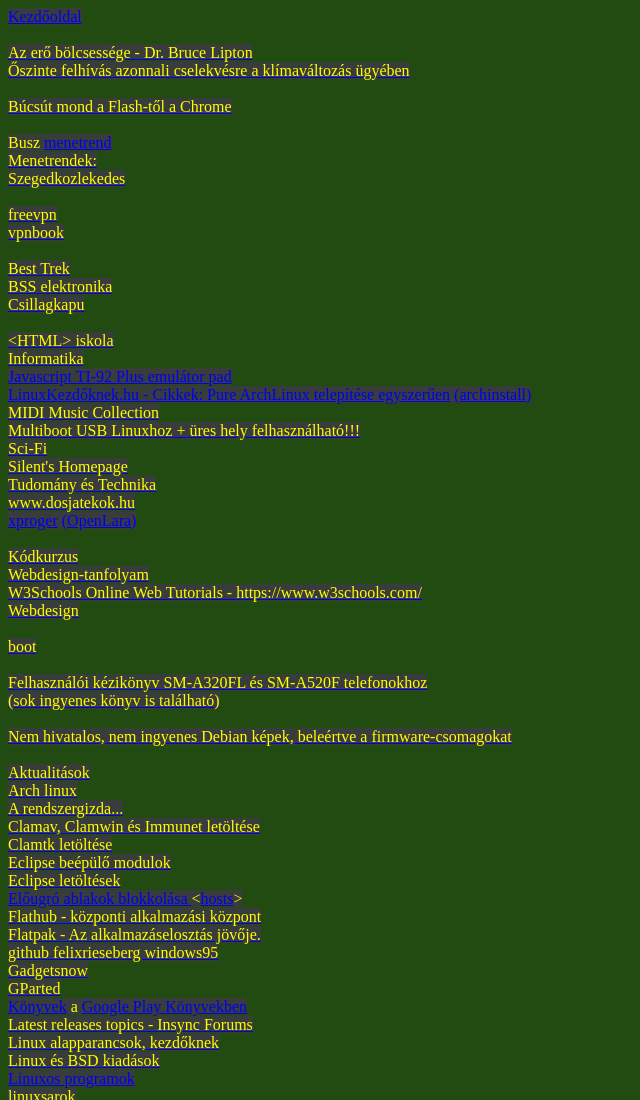
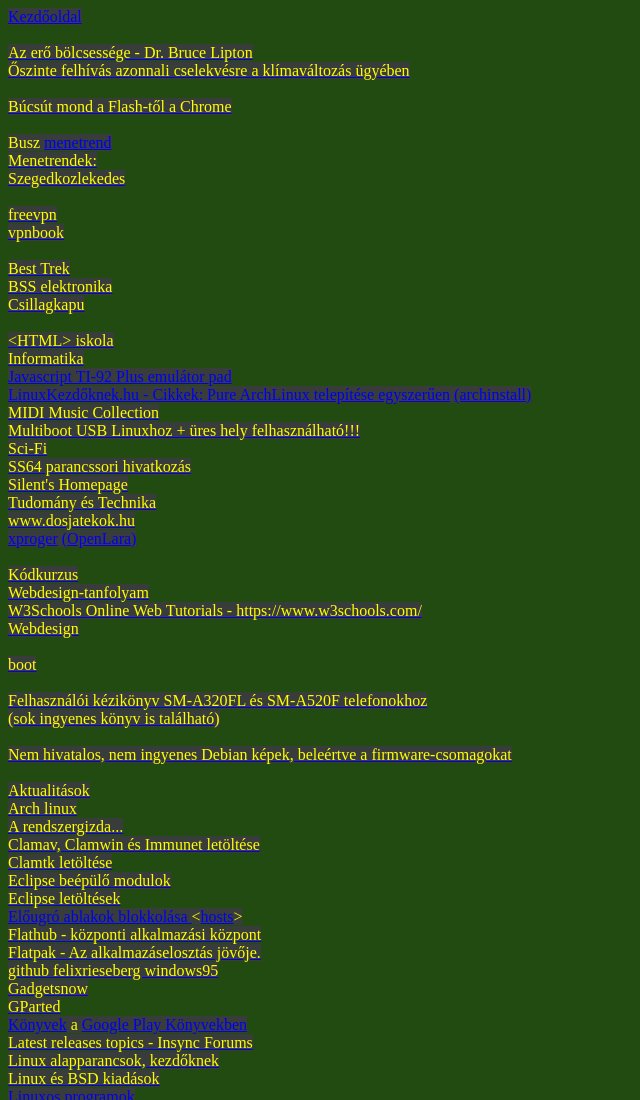
Before and after one commit to csakalinuxjo/csakalinuxjo.github.io, a plain HTML site: page menu.htm in a window 1280 px wide. Shown: the top 1100 px of the page, without its empty margins (0-640 px from the left). Drawn offline with Linux system fonts and the light colour scheme.

Commit message:
Add files via upload

```diff
--- a/menu.htm
+++ b/menu.htm
@@ -5,7 +5,8 @@
 	<title>Kezdőoldal </title>
 	<meta name="generator" content="LibreOffice 6.4.3.2 (Linux)"/>
 	<meta name="created" content="00:00:00"/>
-	<meta name="changed" content="2020-06-08T19:24:38.932934909"/>
+	<meta name="changedby" content="Ilyés Nándor"/>
+	<meta name="changed" content="2020-06-09T19:57:31.774407978"/>
 	<style type="text/css">
 		@page { size: 29.7cm 42cm }
 		address { color: #000000 }
@@ -88,6 +89,8 @@
 <address><a href="videos/Sci-Fi" target="_blank"><span style="font-variant: normal"><font color="#ffff00"><font face="Ubuntu"><font size="3" style="font-size: 12pt"><span style="font-style: normal"><span style="font-weight: normal"><span style="background: #383d3c">Sci-Fi
 </span></span></span></font></font></font></span></a>
 </address>
+<address><a href="https://ss64.com/" target="_blank"><span style="font-variant: normal"><font color="#ffff00"><font face="Ubuntu"><font size="3" style="font-size: 12pt"><span style="font-style: normal"><span style="font-weight: normal"><span style="background: #383d3c">SS64
+parancssori hivatkozás</span></span></span></font></font></font></span></a></address>
 <address><a href="http://silent.org.pl/" target="_blank"><span style="font-variant: normal"><font color="#ffff00"><font face="Ubuntu"><font size="3" style="font-size: 12pt"><span style="font-style: normal"><span style="font-weight: normal"><span style="background: #383d3c">Silent's
 Homepage </span></span></span></font></font></font></span></a>
 </address>
```
